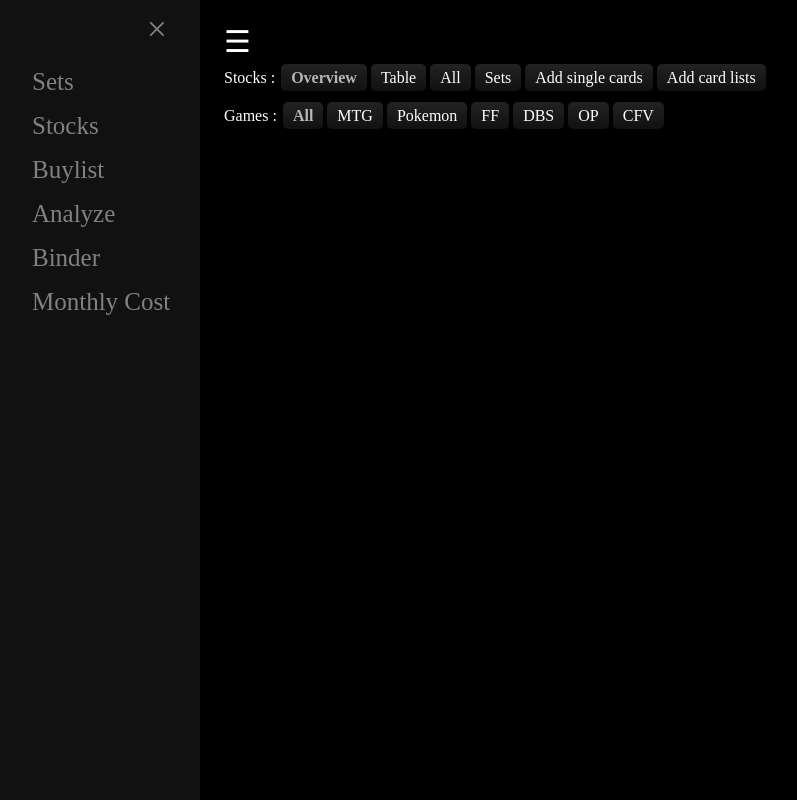
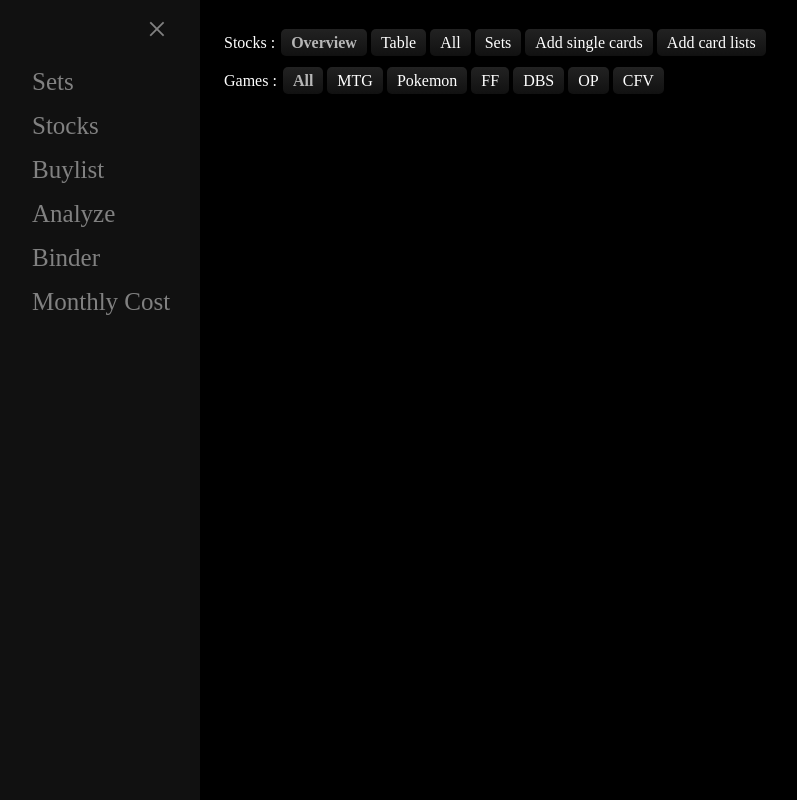
Before and after one commit to FlorentDeville/diamondhand, a PHP site: page /index.php in a window 1280 px wide. Shown: the whole page, without its empty margins (0-797 px from the left). Run offline with PHP 8.4, Linux system fonts and the light colour scheme; data that the repository does not hold is empty.

Commit message:
Hide the display main menu button when the menu is opened.

```diff
--- a/ui/index.php
+++ b/ui/index.php
@@ -11,7 +11,7 @@
 			<?php include("./sidenav.html"); ?>
 
 			<div id="main">
-				<span style="font-size:30px;cursor:pointer" onclick="openNav()">&#9776;</span>
+				<span id="main-menu-button" style="font-size:30px;cursor:pointer;display:none" onclick="openNav()">&#9776;</span>
 
 				<?php
 					if(isset($_GET["page"]))
--- a/ui/sidenav.js
+++ b/ui/sidenav.js
@@ -2,10 +2,12 @@ function openNav()
 {
 	document.getElementById("mySidenav").style.width = "200px";
 	document.getElementById("main").style.marginLeft = "200px";
+	document.getElementById("main-menu-button").style.display = "none";
 }
 
 function closeNav()
 {
 	document.getElementById("mySidenav").style.width = "0";
 	document.getElementById("main").style.marginLeft= "0";
+	document.getElementById("main-menu-button").style.display = "block";
 }
```
